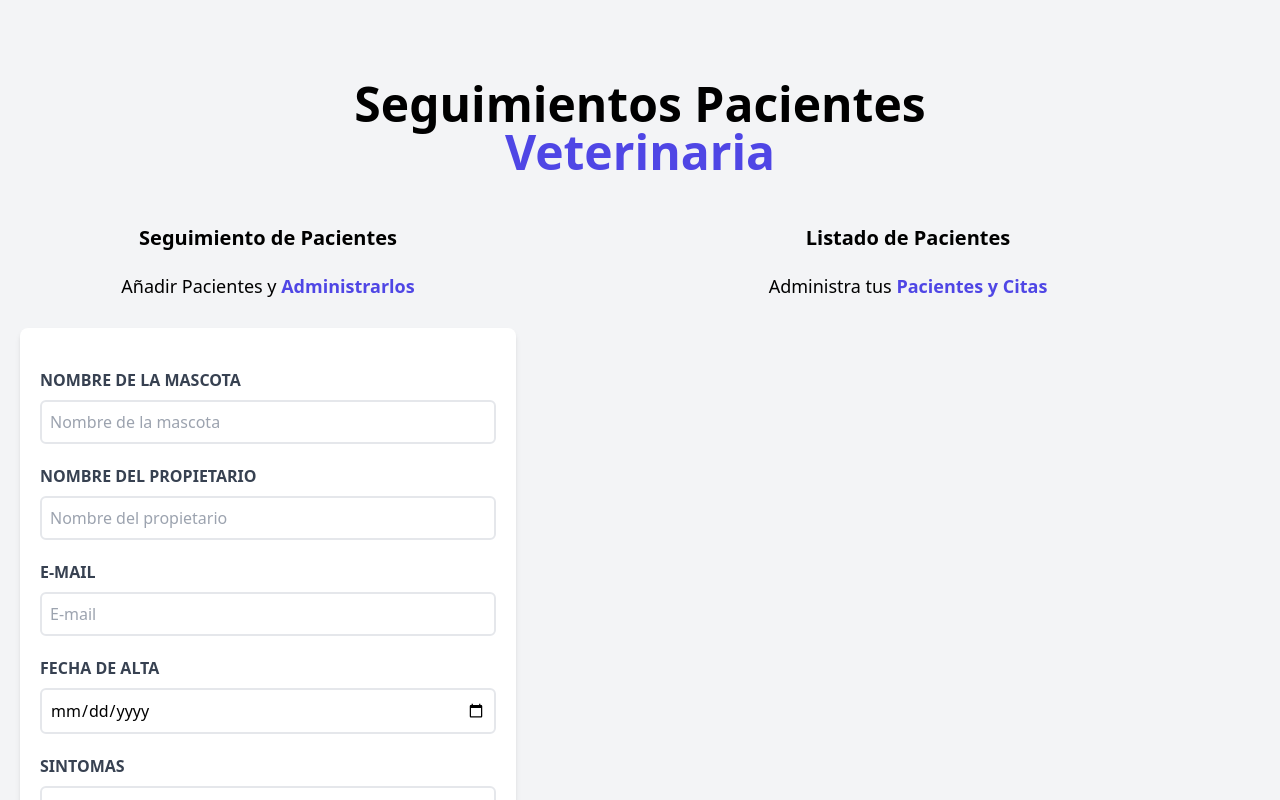
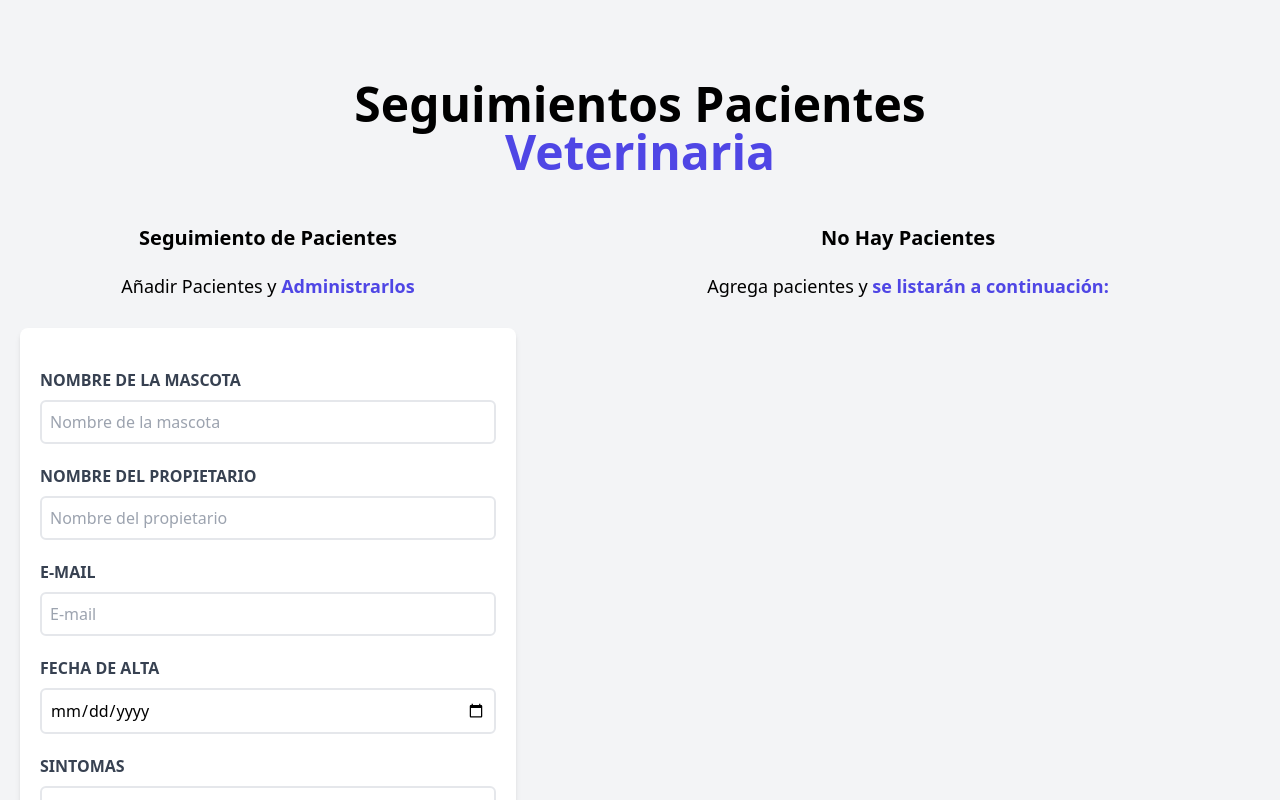
Before and after one commit to sansauc/Seguimiento-Pacientes-Veterinaria, a React (Vite) app: page / in a window 1280 px wide. Shown: the top 800 px of the page. Built offline with nearby package versions, Linux system fonts and the light colour scheme.

Commit message:
Se implemento la modificacion del encabezado una vez de acuerdo a si la lista de pacientes esta vacia o cargada

```diff
--- a/src/components/ListadoPacientes.jsx
+++ b/src/components/ListadoPacientes.jsx
@@ -1,10 +1,14 @@
 import Paciente from "./Paciente";
 
-const ListadoPacientes = ({pacientes}) => { //extraigo los pacientes que le paso con el props
+const ListadoPacientes = ({ pacientes }) => { //extraigo los pacientes que le paso con el props
 
 
   return (
     <div className="md:w-1/2 lg:w-3/5" > {/* el md se puede ver cuando se va achicando la pantalla, tambien aca puedo agregar h-screen: fijamos un tamaño y con overflow-y-scroll: agregamos un scroll vertical*/}
+
+      {pacientes && pacientes.length ? (
+
+        <>
           <h2 className="font-black text-xl text-center">
             Listado de Pacientes
           </h2>
@@ -19,7 +23,7 @@
           <div className="md:h-screen overflow-y-scroll"> {/*Otra opcion es crean un div para los componentes y aca meter el h-screen: fijamos un tamaño y con overflow-y-scroll: agregamos un scroll vertical */}
 
 
-        {pacientes.map (  (paciente) =>
+            {pacientes.map((paciente) =>
               <Paciente
                 //No se recomienda pasar el indice como key, para ello podemos generar uno combinando la fecha y la funcion math.random
 
@@ -27,12 +31,26 @@
                 paciente={paciente}
 
               /> /* Importamos el compomente pasando como props al paciente, agrega uno por cada paciente se haya cargado */
-        ) }
+            )}
+          </div>
+        </>)
+
+        : (
+          <>
+
+            <h2 className="font-black text-xl text-center">
+              No Hay Pacientes
+            </h2>
+            <p className="mt-5 text-lg text-center">
+              Agrega pacientes y {""}
+              <span className="text-indigo-600 font-bold">
+                se listarán a continuación:
+              </span>
+            </p>
+          </>
+        )}
 
 
-
-
-      </div>
 
     </div>
   )
```
Lines whose indentation alone changed are shown as unchanged.
